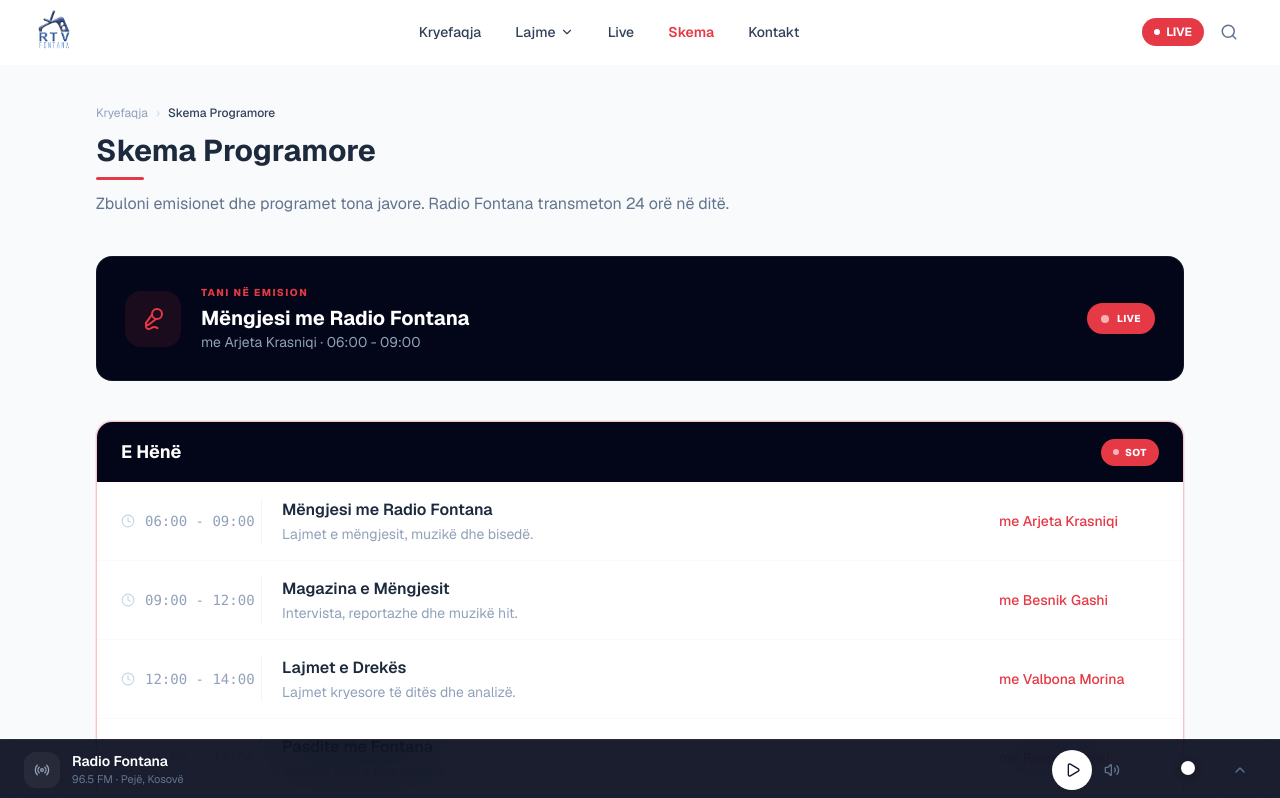
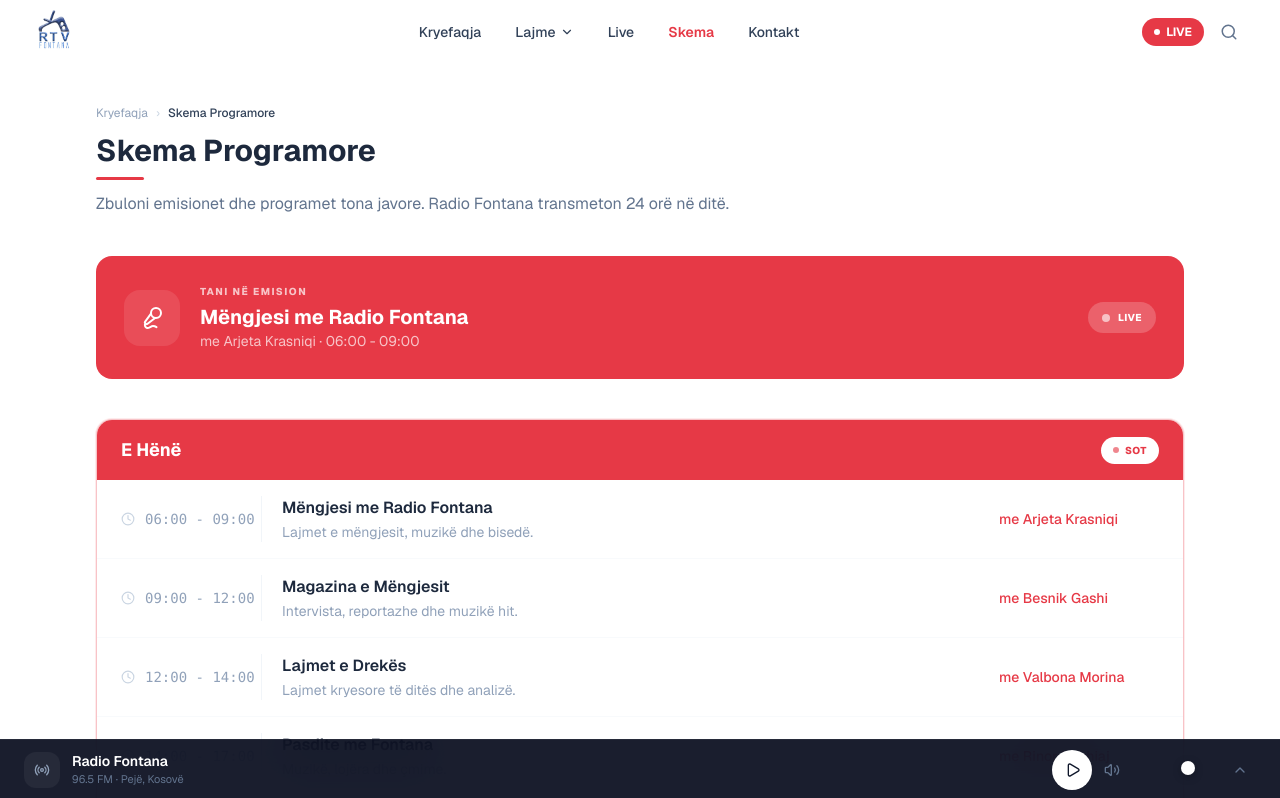
Before and after one commit to illyrianqubic/radiofontana, a Next.js app: page /skema in a window 1280 px wide. Shown: the top 798 px of the page. Built offline with nearby package versions, Linux system fonts and the light colour scheme.

Commit message:
Unify brand colors — white body, #e63946 accent sections, dark footer
Replace mid-page bg-slate-950 blocks (ticker, newsletter, schedule
banner, form header, social card) with #e63946 to match white navbar
and maintain consistent Radio Fontana brand identity throughout.

```diff
--- a/src/app/globals.css
+++ b/src/app/globals.css
@@ -8,7 +8,7 @@
   --rf-gold: #f4a636;
   --rf-blue: #3b82f6;
   --rf-blue-deep: #1a3a6b;
-  --background: #f8fafc;
+  --background: #ffffff;
   --foreground: #0f172a;
   --card-bg: #ffffff;
   --card-hover: #f8fafc;
--- a/src/app/kontakt/page.tsx
+++ b/src/app/kontakt/page.tsx
@@ -84,19 +84,19 @@
           ))}
 
           {/* Social */}
-          <div className="p-5 bg-slate-950 rounded-2xl text-white">
+          <div className="p-5 bg-[#e63946] rounded-2xl text-white">
             <p className="font-bold text-sm mb-3">Na Ndiqni</p>
             <div className="flex gap-2">
               <a href="https://facebook.com" target="_blank" rel="noopener noreferrer"
-                className="flex items-center gap-2 bg-white/[0.06] hover:bg-[#1877F2] px-3.5 py-2.5 rounded-xl text-sm transition-all duration-200">
+                className="flex items-center gap-2 bg-white/10 hover:bg-[#1877F2] px-3.5 py-2.5 rounded-xl text-sm transition-all duration-200">
                 <FacebookIcon className="w-4 h-4" /> Facebook
               </a>
               <a href="https://instagram.com" target="_blank" rel="noopener noreferrer"
-                className="flex items-center gap-2 bg-white/[0.06] hover:bg-pink-600 px-3.5 py-2.5 rounded-xl text-sm transition-all duration-200">
+                className="flex items-center gap-2 bg-white/10 hover:bg-pink-600 px-3.5 py-2.5 rounded-xl text-sm transition-all duration-200">
                 <InstagramIcon className="w-4 h-4" /> Instagram
               </a>
               <a href="https://youtube.com" target="_blank" rel="noopener noreferrer"
-                className="flex items-center gap-2 bg-white/[0.06] hover:bg-red-600 px-3.5 py-2.5 rounded-xl text-sm transition-all duration-200">
+                className="flex items-center gap-2 bg-white/10 hover:bg-red-800 px-3.5 py-2.5 rounded-xl text-sm transition-all duration-200">
                 <YoutubeIcon className="w-4 h-4" /> YouTube
               </a>
             </div>
@@ -126,9 +126,9 @@
         {/* Contact form */}
         <div className="lg:col-span-2">
           <div className="bg-white dark:bg-slate-900 rounded-2xl border border-slate-100 dark:border-slate-800 overflow-hidden">
-            <div className="bg-slate-950 px-7 py-5 text-white">
+            <div className="bg-[#e63946] px-7 py-5 text-white">
               <h2 className="font-bold text-lg">Dërgoni Mesazh</h2>
-              <p className="text-slate-400 text-sm">Do t&apos;ju përgjigjemi brenda 24 orëve.</p>
+              <p className="text-white/70 text-sm">Do t&apos;ju përgjigjemi brenda 24 orëve.</p>
             </div>
 
             <div className="p-7">
--- a/src/app/skema/page.tsx
+++ b/src/app/skema/page.tsx
@@ -36,16 +36,16 @@
       </div>
 
       {/* Current show banner */}
-      <div className="bg-slate-950 rounded-2xl p-7 text-white mb-10 flex flex-col sm:flex-row items-start sm:items-center gap-5 border border-white/[0.06]">
-        <div className="w-14 h-14 bg-[#e63946]/10 rounded-2xl flex items-center justify-center flex-shrink-0">
-          <Mic2 className="w-6 h-6 text-[#e63946]" />
+      <div className="bg-[#e63946] rounded-2xl p-7 text-white mb-10 flex flex-col sm:flex-row items-start sm:items-center gap-5">
+        <div className="w-14 h-14 bg-white/10 rounded-2xl flex items-center justify-center flex-shrink-0">
+          <Mic2 className="w-6 h-6 text-white" />
         </div>
         <div className="flex-1">
-          <p className="text-[10px] font-extrabold uppercase tracking-[0.15em] text-[#e63946] mb-1">Tani në Emision</p>
+          <p className="text-[10px] font-extrabold uppercase tracking-[0.15em] text-white/70 mb-1">Tani në Emision</p>
           <p className="font-bold text-xl">Mëngjesi me Radio Fontana</p>
-          <p className="text-slate-400 text-sm">me Arjeta Krasniqi · 06:00 - 09:00</p>
+          <p className="text-white/70 text-sm">me Arjeta Krasniqi · 06:00 - 09:00</p>
         </div>
-        <div className="flex items-center gap-2 bg-[#e63946] px-3.5 py-2 rounded-full self-start sm:self-auto">
+        <div className="flex items-center gap-2 bg-white/20 px-3.5 py-2 rounded-full self-start sm:self-auto">
           <span className="w-2 h-2 bg-white rounded-full animate-pulse" />
           <span className="text-[10px] font-extrabold tracking-wider">LIVE</span>
         </div>
@@ -66,13 +66,13 @@
               }`}
             >
               {/* Day header */}
-              <div className={`px-6 py-4 flex items-center justify-between ${isToday ? 'bg-slate-950 text-white' : 'bg-slate-50 dark:bg-slate-800/50'}`}>
+              <div className={`px-6 py-4 flex items-center justify-between ${isToday ? 'bg-[#e63946] text-white' : 'bg-slate-50 dark:bg-slate-800/50'}`}>
                 <h2 className={`font-bold text-lg ${isToday ? 'text-white' : 'text-slate-800 dark:text-white'}`}>
                   {dayData.day}
                 </h2>
                 {isToday && (
-                  <span className="flex items-center gap-1.5 bg-[#e63946] text-white text-[10px] font-extrabold px-3 py-1.5 rounded-full tracking-wider">
-                    <span className="w-1.5 h-1.5 bg-white rounded-full animate-pulse" />
+                  <span className="flex items-center gap-1.5 bg-white text-[#e63946] text-[10px] font-extrabold px-3 py-1.5 rounded-full tracking-wider">
+                    <span className="w-1.5 h-1.5 bg-[#e63946] rounded-full animate-pulse" />
                     SOT
                   </span>
                 )}
--- a/src/components/home/NewsletterSection.tsx
+++ b/src/components/home/NewsletterSection.tsx
@@ -20,21 +20,21 @@
   };
 
   return (
-    <section className="relative overflow-hidden bg-slate-950 py-20 px-4">
+    <section className="relative overflow-hidden bg-[#e63946] py-20 px-4">
       {/* Background decoration */}
       <div className="absolute inset-0">
-        <div className="absolute top-0 left-1/4 w-96 h-96 bg-[#e63946]/5 rounded-full blur-3xl" />
-        <div className="absolute bottom-0 right-1/4 w-96 h-96 bg-blue-500/5 rounded-full blur-3xl" />
+        <div className="absolute top-0 left-1/4 w-96 h-96 bg-white/5 rounded-full blur-3xl" />
+        <div className="absolute bottom-0 right-1/4 w-96 h-96 bg-black/5 rounded-full blur-3xl" />
       </div>
 
       <div className="max-w-xl mx-auto text-center relative z-10">
         <div className="flex justify-center mb-5">
-          <div className="w-14 h-14 rounded-2xl bg-[#e63946]/10 flex items-center justify-center">
-            <Mail className="w-6 h-6 text-[#e63946]" />
+          <div className="w-14 h-14 rounded-2xl bg-white/10 flex items-center justify-center">
+            <Mail className="w-6 h-6 text-white" />
           </div>
         </div>
         <h2 className="text-3xl sm:text-4xl font-bold text-white mb-3 tracking-tight">Qëndro i Informuar</h2>
-        <p className="text-slate-400 mb-8 leading-relaxed">
+        <p className="text-white/70 mb-8 leading-relaxed">
           Abonohu tek buletini ynë ditor dhe merr lajmet kryesore nga Peja dhe Kosova.
         </p>
 
@@ -46,11 +46,11 @@
               animate={{ opacity: 1, scale: 1 }}
               className="flex flex-col items-center gap-3"
             >
-              <div className="w-14 h-14 rounded-full bg-green-500/10 flex items-center justify-center">
-                <CheckCircle className="w-7 h-7 text-green-400" />
+              <div className="w-14 h-14 rounded-full bg-white/10 flex items-center justify-center">
+                <CheckCircle className="w-7 h-7 text-white" />
               </div>
               <p className="text-xl font-semibold text-white">Faleminderit!</p>
-              <p className="text-slate-400 text-sm">Do të marrësh buletinin tonë së shpejti.</p>
+              <p className="text-white/70 text-sm">Do të marrësh buletinin tonë së shpejti.</p>
             </motion.div>
           ) : (
             <motion.form
@@ -67,13 +67,13 @@
                   onChange={(e) => { setEmail(e.target.value); setError(''); }}
                   placeholder="Emaili juaj..."
                   required
-                  className="w-full px-4 py-3.5 rounded-xl bg-white/[0.06] border border-white/10 text-white placeholder-slate-500 focus:outline-none focus:ring-2 focus:ring-[#e63946]/40 focus:border-[#e63946]/50 text-sm transition-all"
+                  className="w-full px-4 py-3.5 rounded-xl bg-white/10 border border-white/20 text-white placeholder-white/50 focus:outline-none focus:ring-2 focus:ring-white/40 focus:border-white/50 text-sm transition-all"
                 />
-                {error && <p className="text-red-400 text-xs mt-1.5 text-left">{error}</p>}
+                {error && <p className="text-white/80 text-xs mt-1.5 text-left">{error}</p>}
               </div>
               <button
                 type="submit"
-                className="px-6 py-3.5 bg-[#e63946] hover:bg-[#d32f3f] text-white rounded-xl font-bold text-sm transition-all duration-200 whitespace-nowrap flex items-center justify-center gap-2 shadow-lg shadow-[#e63946]/20"
+                className="px-6 py-3.5 bg-white hover:bg-white/90 text-[#e63946] rounded-xl font-bold text-sm transition-all duration-200 whitespace-nowrap flex items-center justify-center gap-2 shadow-lg shadow-black/10"
               >
                 Abonohu
                 <ArrowRight className="w-4 h-4" />
@@ -82,7 +82,7 @@
           )}
         </AnimatePresence>
 
-        <p className="text-slate-600 text-xs mt-6">
+        <p className="text-white/50 text-xs mt-6">
           Nuk dërgojmë spam. Mund të çabonohesh në çdo kohë.
         </p>
       </div>
--- a/src/components/layout/BreakingNewsTicker.tsx
+++ b/src/components/layout/BreakingNewsTicker.tsx
@@ -16,10 +16,10 @@
   if (breaking.length === 0) return null;
 
   return (
-    <div className="bg-slate-900 dark:bg-slate-950 text-white overflow-hidden border-b border-slate-800">
+    <div className="bg-[#e63946] text-white overflow-hidden">
       <div className="flex items-stretch">
         {/* Label */}
-        <div className="flex-shrink-0 bg-[#e63946] px-4 py-2 flex items-center gap-2 z-10">
+        <div className="flex-shrink-0 bg-[#c0303b] px-4 py-2 flex items-center gap-2 z-10">
           <span className="w-1.5 h-1.5 rounded-full bg-white animate-pulse" />
           <span className="text-[10px] font-extrabold uppercase tracking-[0.15em] whitespace-nowrap">
             Breaking
@@ -41,9 +41,9 @@
               <Link
                 key={`${article.id}-${i}`}
                 href={`/lajme/${article.slug}`}
-                className="inline-flex items-center gap-2.5 text-[13px] text-slate-300 hover:text-white transition-colors duration-200"
+                className="inline-flex items-center gap-2.5 text-[13px] text-white/90 hover:text-white transition-colors duration-200"
               >
-                <span className="text-[#e63946] font-bold text-lg leading-none">|</span>
+                <span className="text-white/40 font-bold text-lg leading-none">|</span>
                 <span>{article.title}</span>
               </Link>
             ))}
```
